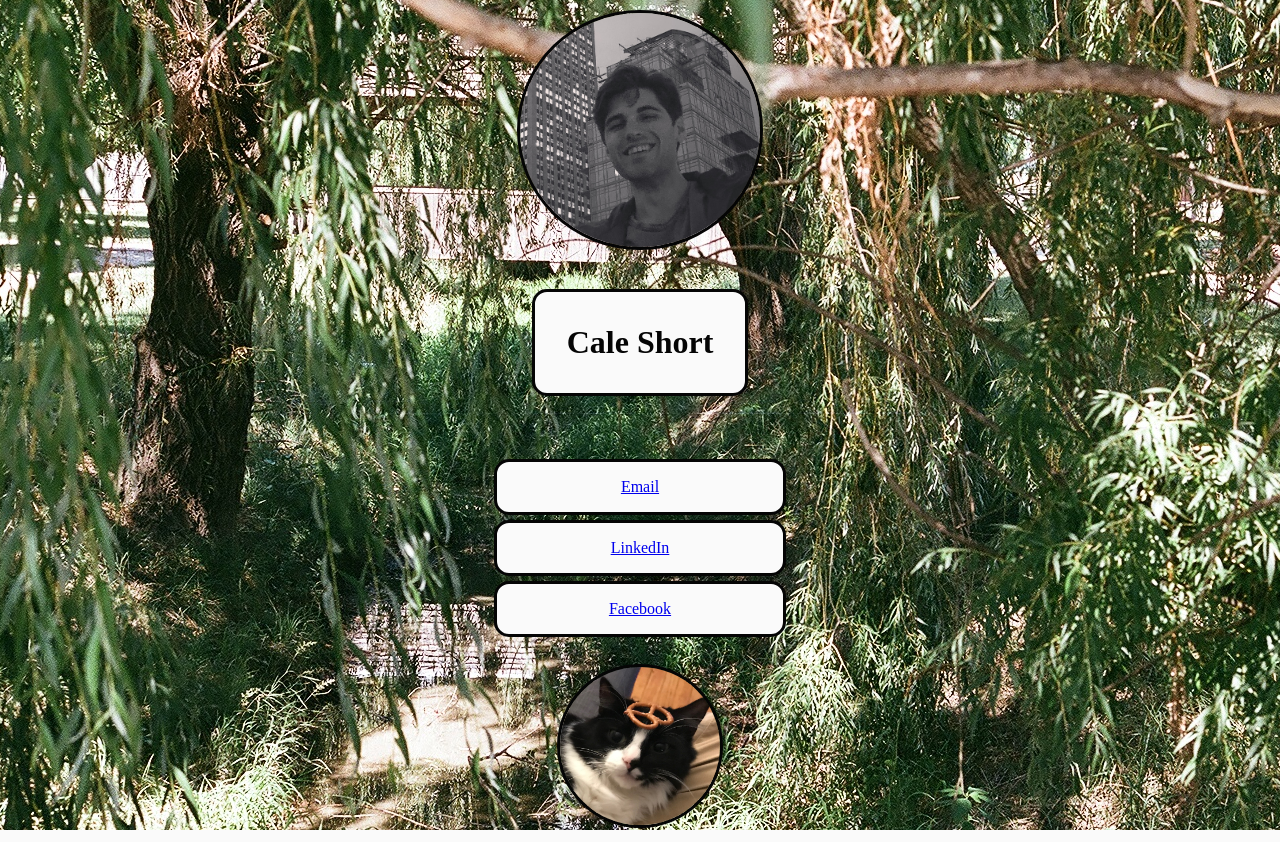
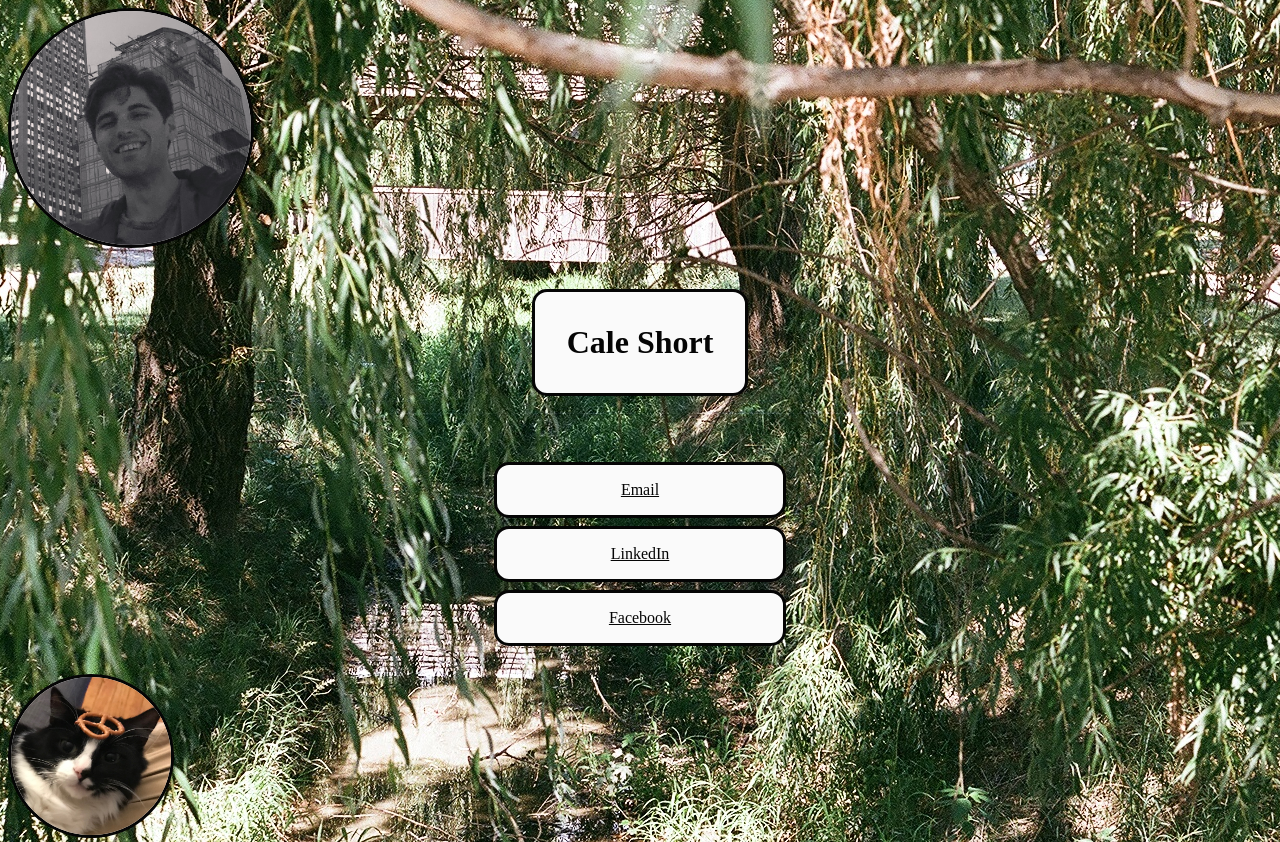
Before and after one commit to caleshort/caleshort.github.io, a plain HTML site: page index.html in a window 1280 px wide. Drawn offline with Linux system fonts and the light colour scheme.

Commit message:
Update style.css

```diff
--- a/style/style.css
+++ b/style/style.css
@@ -1,6 +1,7 @@
 /* style.css */
 :root {
     color-scheme: light dark;
+    --border: 3px solid var(--color);
 }
 
 body {
@@ -9,6 +10,7 @@ body {
     background-image: var(--background-image);
     background-repeat: repeat-y;
     background-position: center;
+    background-attachment: fixed;
 }
 
 body, html {
@@ -16,31 +18,31 @@ body, html {
     display: grid;
 }
 
+div {
+    margin: 1em auto 1em auto;
+}
+
+img, h1, p, li {
+    border: var(--border);
+    background-color: var(--background-color);
+    text-align: center;
+    border-radius: 15px;
+}
+
+img {
+    border-radius: 100%;
+}
+
 #me {
-    margin: auto;
-    border: 3px solid var(--color);
-    border-radius: 100%;
     width: 15em;
 }
 
 #cat {
-    margin: auto;
-    border: 3px solid var(--color);
-    border-radius: 100%;
     width: 10em;
 }
 
-.links, .hero {
-    margin: 1em auto 1em auto;
-    padding: 0px;
-}
-
 h1, p {
-    text-align: center;
-    background-color: var(--background-color);
-    border: 3px solid var(--color);
-    border-radius: 15px;
-    padding: 1em 1em;
+    padding: 1em;
 }
 
 ul {
@@ -50,11 +52,17 @@ ul {
     padding: 0;
 }
 
-ul li {
-    background-color: var(--background-color);
-    border: 3px solid var(--color);
-    border-radius: 15px;
-    margin: 5px;
+li {
+    margin: 0.5em;
     padding: 1em 7em;
-    text-align: center;
 }
+
+a:link, a:visited {
+    color: var(--color);
+}
+
+a:hover li {
+    color: var(--background-color);
+    background-color: var(--color);
+    border-color: var(--background-color);
+}
```
